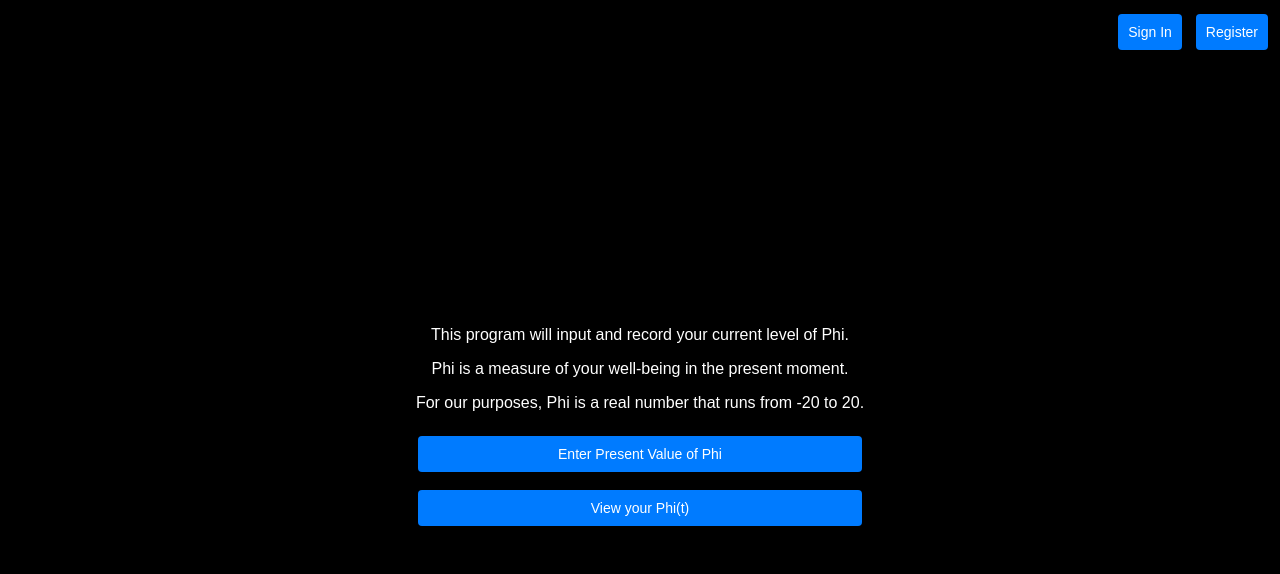
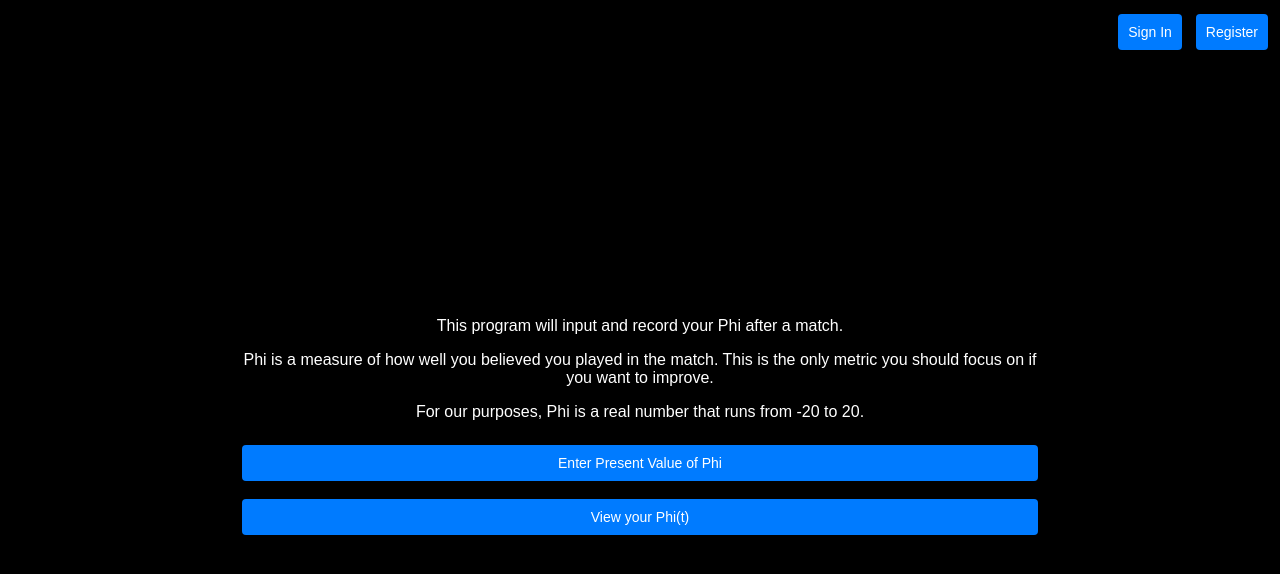
Before and after one commit to c02misr/itsnotyourteamsfault, a website built with Parcel: page index.html in a window 1280 px wide. Built offline with nearby package versions, Linux system fonts and the light colour scheme; no server answers.

Commit message:
changed text

```diff
--- a/index.html
+++ b/index.html
@@ -43,8 +43,8 @@
     </div>
 
     <div class="description">
-      <p>This program will input and record your current level of Phi.</p>
-      <p>Phi is a measure of your well-being in the present moment.</p>
+      <p>This program will input and record your Phi after a match.</p>
+      <p>Phi is a measure of how well you believed you played in the match. This is the only metric you should focus on if you want to improve.</p>
       <p>For our purposes, Phi is a real number that runs from -20 to 20.</p>
     </div>
 
```
